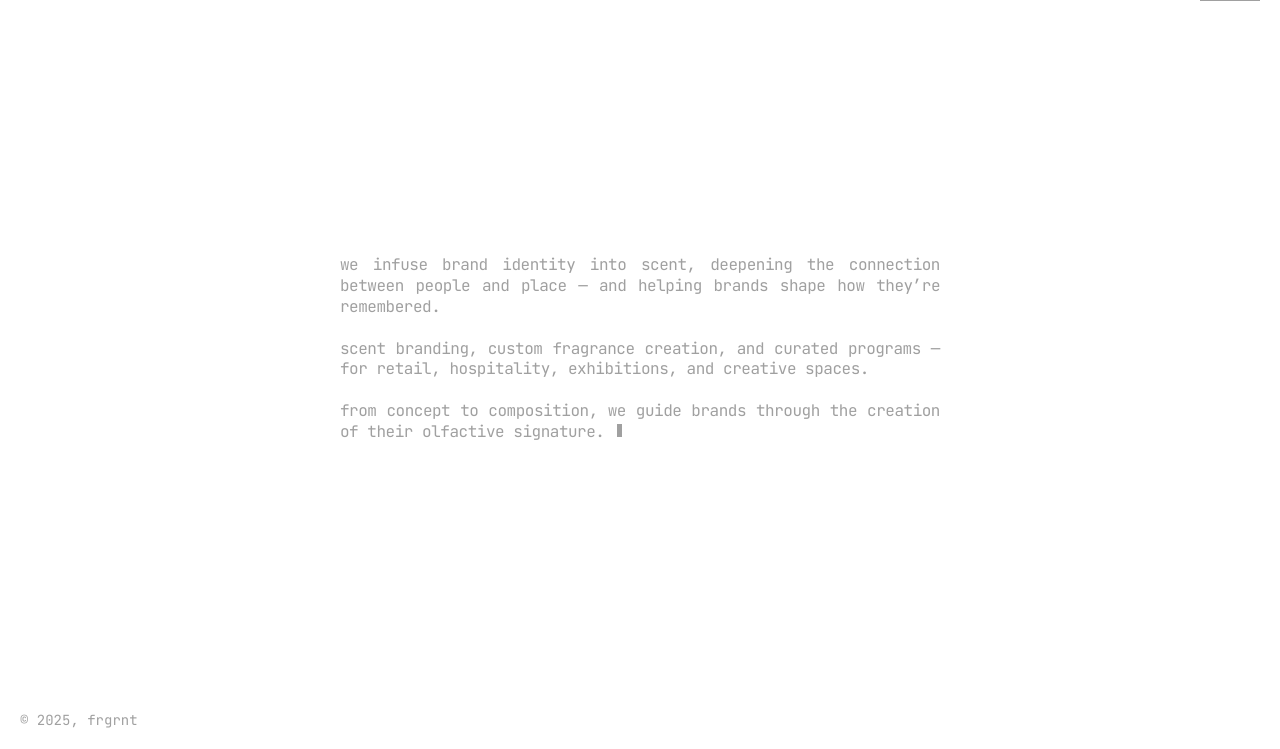
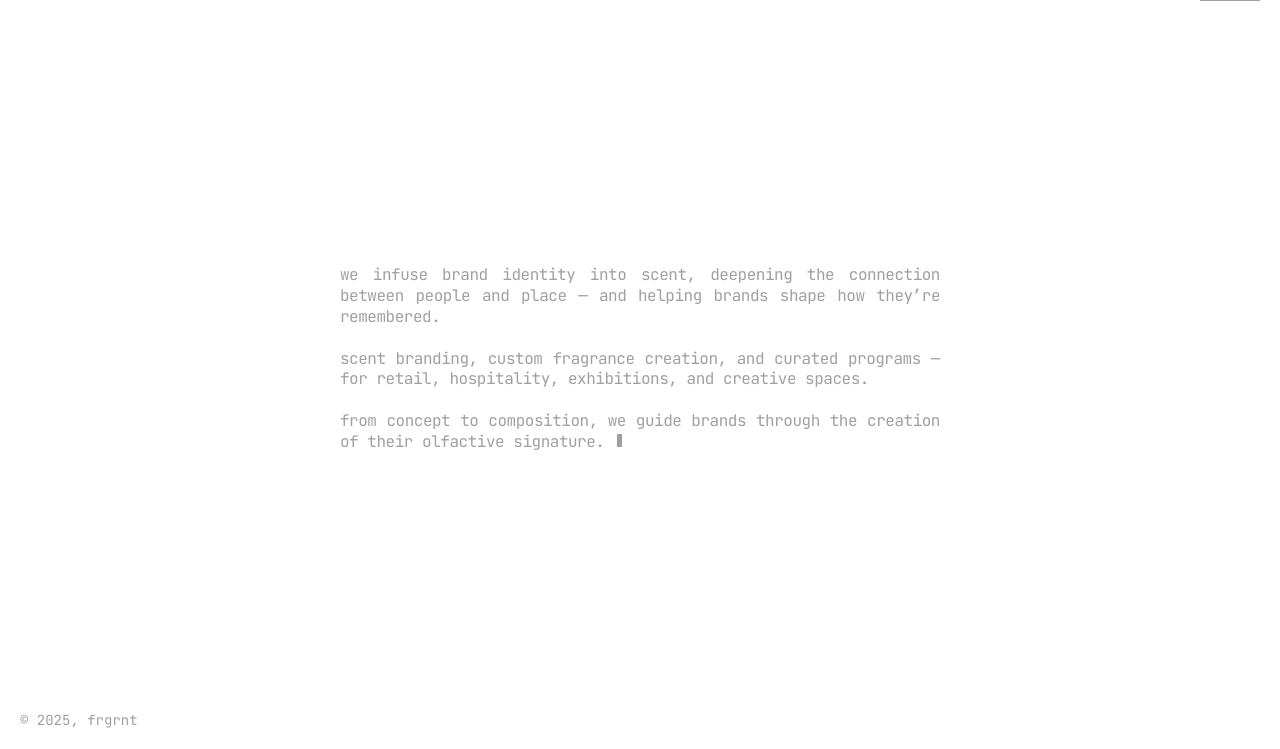
Before and after one commit to frgrnt/frgrnthomepage, a plain HTML site: page about.html in a window 1280 px wide. Shown: the part 51-800 px from the top of the page. Drawn offline with Linux system fonts and the light colour scheme.

Commit message:
Add files via upload

```diff
--- a/about.html
+++ b/about.html
@@ -21,7 +21,8 @@
       width: 100%;
       color: #a0a0a0;
       font-family: 'JetBrains Mono', monospace;
-      overflow: hidden;
+      overflow-y: auto;
+      overflow-x: hidden;
     }
 
     video.bg-video {
@@ -129,6 +130,8 @@
       position: fixed;
       bottom: 20px;
       left: 20px;
+      bottom: 20px;
+      left: 20px;
       font-size: 14px;
       color: #a0a0a0;
       z-index: 10;
@@ -216,9 +219,24 @@
   text-align: justify;
 }
 
+
+
+.container {
+  padding-top: 100px;
+  padding-bottom: 80px;
+}
+
+
+    .page-content {
+      min-height: 100vh;
+      display: flex;
+      flex-direction: column;
+      justify-content: center;
+    }
 </style>
 </head>
 <body>
+<div class="page-content">
 <span class="brand" onclick="window.location.href='index.html'">frgrnt</span>
 <div class="container">
 <h1>
@@ -279,6 +297,8 @@
       setTimeout(() => { btn.classList.remove("active"); }, 150);
     }
   </script>
+</div>
 <div class="footer">© 2025, frgrnt</div>
+</div>
 </body>
 </html>
```
Also changed, not shown: diary.html (+16 -3 lines), index.html (+15 -2 lines), store.html (+15 -2 lines).
